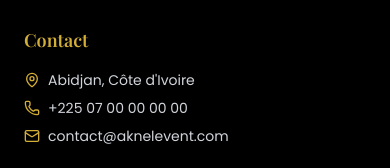
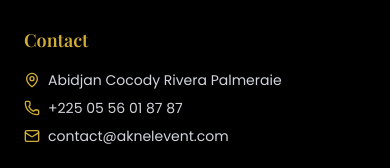
Before and after one commit to bonismusic2-crypto/AKNEL-EVENT, a React (Vite) app: page /services in a window 390 px wide. Shown: the part 842-1010 px from the top of the page. Built offline with nearby package versions, Linux system fonts and the light colour scheme; no server answers; the database is empty; a web font is replaced by a local one.

Commit message:
Fix: Update Footer with real phone and address

```diff
--- a/src/components/layout/Footer.jsx
+++ b/src/components/layout/Footer.jsx
@@ -20,8 +20,8 @@ const Footer = () => {
                     <div className="space-y-4">
                         <h4 className="text-lg font-serif font-semibold text-gold">Contact</h4>
                         <div className="space-y-2 text-sm text-gray-300">
-                            <p className="flex items-center gap-2"><MapPin size={16} className="text-gold" /> Abidjan, Côte d'Ivoire</p>
-                            <p className="flex items-center gap-2"><Phone size={16} className="text-gold" /> +225 07 00 00 00 00</p>
+                            <p className="flex items-center gap-2"><MapPin size={16} className="text-gold" /> Abidjan Cocody Rivera Palmeraie</p>
+                            <p className="flex items-center gap-2"><Phone size={16} className="text-gold" /> +225 05 56 01 87 87</p>
                             <p className="flex items-center gap-2"><Mail size={16} className="text-gold" /> contact@aknelevent.com</p>
                         </div>
                     </div>
```
